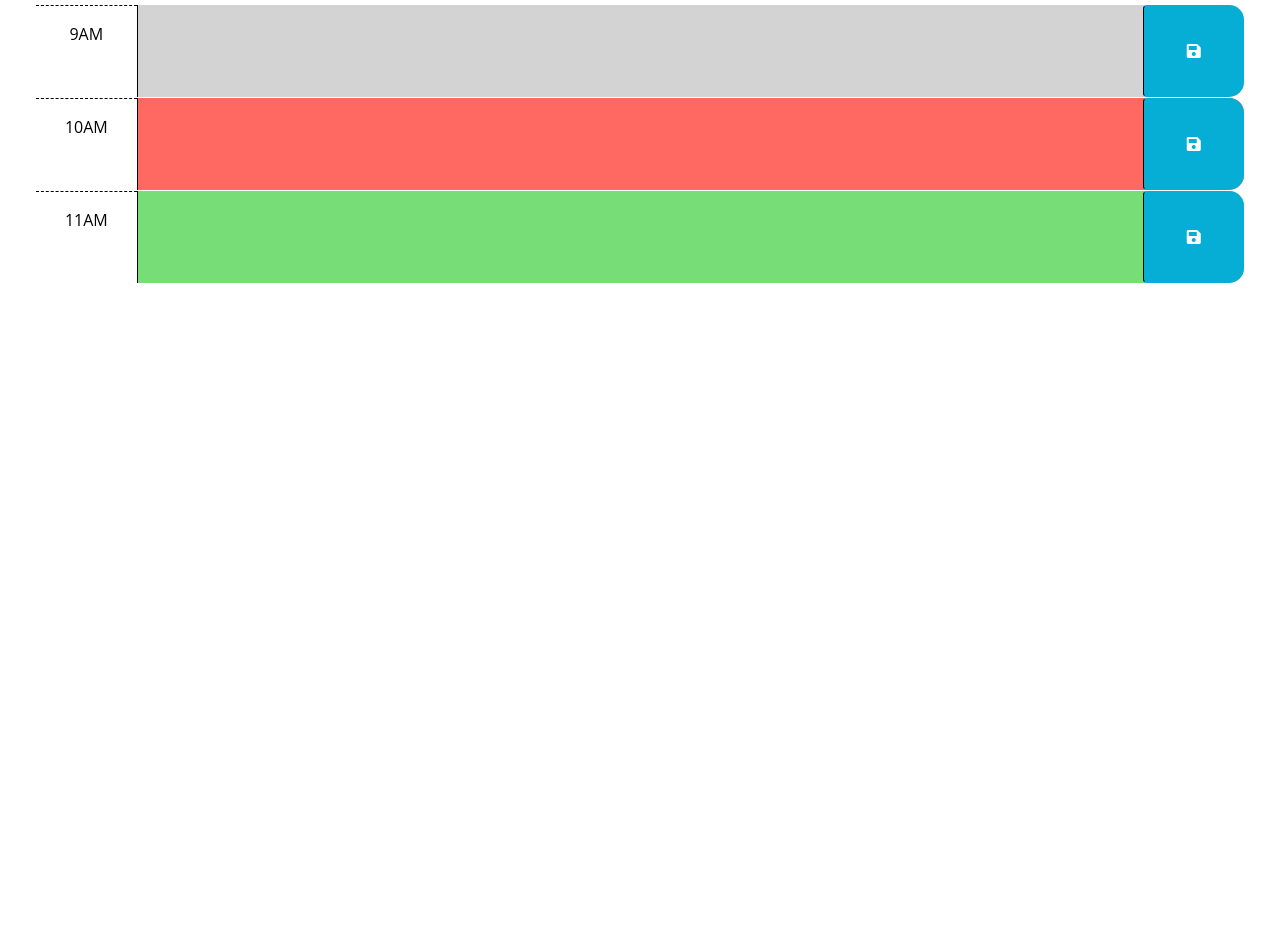
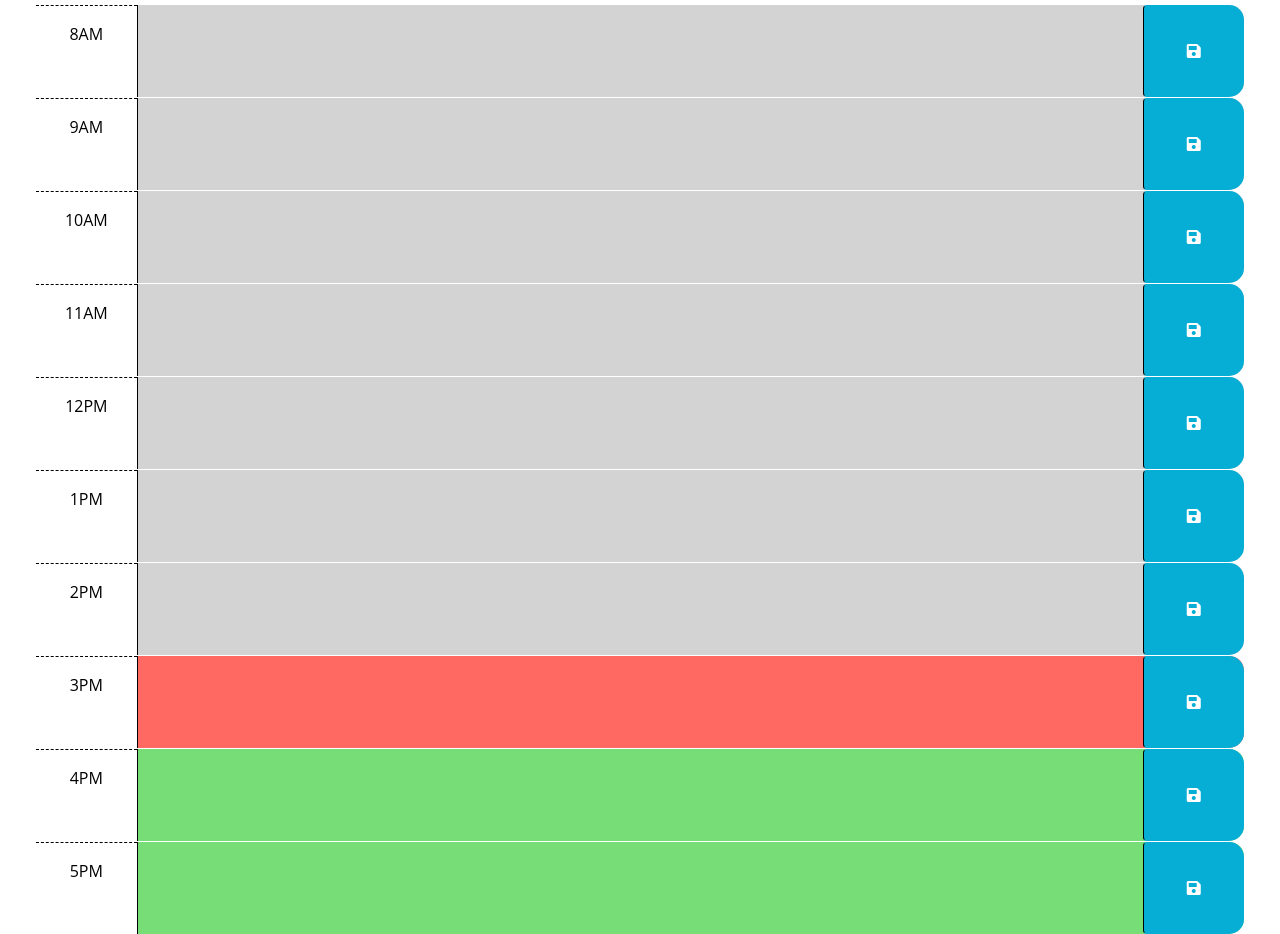
Before and after one commit to SKJauch/Calendar, a plain HTML site: page index.html in a window 1280 px wide. Shown: the part 307-1241 px from the top of the page. Before the commit the page ends 800 px from the top, so only its background shows below. Drawn offline with nearby package versions, Linux system fonts and the light colour scheme.

Commit message:
html set up for day

```diff
--- a/index.html
+++ b/index.html
@@ -47,6 +47,14 @@
         -->
 
       <!-- Example of a past time block. The "past" class adds a gray background color. -->
+      <div id="hour-8" class="row time-block past">
+        <div class="col-2 col-md-1 hour text-center py-3">8AM</div>
+        <textarea class="col-8 col-md-10 description" rows="3"> </textarea>
+        <button class="btn saveBtn col-2 col-md-1" aria-label="save">
+          <i class="fas fa-save" aria-hidden="true"></i>
+        </button>
+      </div>
+
       <div id="hour-9" class="row time-block past">
         <div class="col-2 col-md-1 hour text-center py-3">9AM</div>
         <textarea class="col-8 col-md-10 description" rows="3"> </textarea>
@@ -55,8 +63,7 @@
         </button>
       </div>
 
-      <!-- Example of a present time block. The "present" class adds a red background color. -->
-      <div id="hour-10" class="row time-block present">
+      <div id="hour-10" class="row time-block past">
         <div class="col-2 col-md-1 hour text-center py-3">10AM</div>
         <textarea class="col-8 col-md-10 description" rows="3"> </textarea>
         <button class="btn saveBtn col-2 col-md-1" aria-label="save">
@@ -64,14 +71,64 @@
         </button>
       </div>
 
-      <!-- Example of a future time block. The "future" class adds a green background color. -->
-      <div id="hour-11" class="row time-block future">
+      <div id="hour-11" class="row time-block past">
         <div class="col-2 col-md-1 hour text-center py-3">11AM</div>
         <textarea class="col-8 col-md-10 description" rows="3"> </textarea>
         <button class="btn saveBtn col-2 col-md-1" aria-label="save">
           <i class="fas fa-save" aria-hidden="true"></i>
         </button>
       </div>
+
+      <div id="hour-12" class="row time-block past">
+        <div class="col-2 col-md-1 hour text-center py-3">12PM</div>
+        <textarea class="col-8 col-md-10 description" rows="3"> </textarea>
+        <button class="btn saveBtn col-2 col-md-1" aria-label="save">
+          <i class="fas fa-save" aria-hidden="true"></i>
+        </button>
+      </div>
+
+      <div id="hour-1" class="row time-block past">
+        <div class="col-2 col-md-1 hour text-center py-3">1PM</div>
+        <textarea class="col-8 col-md-10 description" rows="3"> </textarea>
+        <button class="btn saveBtn col-2 col-md-1" aria-label="save">
+          <i class="fas fa-save" aria-hidden="true"></i>
+        </button>
+      </div>
+
+      <div id="hour-2" class="row time-block past">
+        <div class="col-2 col-md-1 hour text-center py-3">2PM</div>
+        <textarea class="col-8 col-md-10 description" rows="3"> </textarea>
+        <button class="btn saveBtn col-2 col-md-1" aria-label="save">
+          <i class="fas fa-save" aria-hidden="true"></i>
+        </button>
+      </div>
+
+      <!-- Example of a present time block. The "present" class adds a red background color. -->
+      <div id="hour-3" class="row time-block present">
+        <div class="col-2 col-md-1 hour text-center py-3">3PM</div>
+        <textarea class="col-8 col-md-10 description" rows="3"> </textarea>
+        <button class="btn saveBtn col-2 col-md-1" aria-label="save">
+          <i class="fas fa-save" aria-hidden="true"></i>
+        </button>
+      </div>
+
+      <!-- Example of a future time block. The "future" class adds a green background color. -->
+      <div id="hour-4" class="row time-block future">
+        <div class="col-2 col-md-1 hour text-center py-3">4PM</div>
+        <textarea class="col-8 col-md-10 description" rows="3"> </textarea>
+        <button class="btn saveBtn col-2 col-md-1" aria-label="save">
+          <i class="fas fa-save" aria-hidden="true"></i>
+        </button>
+      </div>
+
+      <div id="hour-5" class="row time-block future">
+        <div class="col-2 col-md-1 hour text-center py-3">5PM</div>
+        <textarea class="col-8 col-md-10 description" rows="3"> </textarea>
+        <button class="btn saveBtn col-2 col-md-1" aria-label="save">
+          <i class="fas fa-save" aria-hidden="true"></i>
+        </button>
+      </div>
+
     </div>
 
     <script src="https://cdnjs.cloudflare.com/ajax/libs/jquery/3.2.1/jquery.min.js"></script>
```
